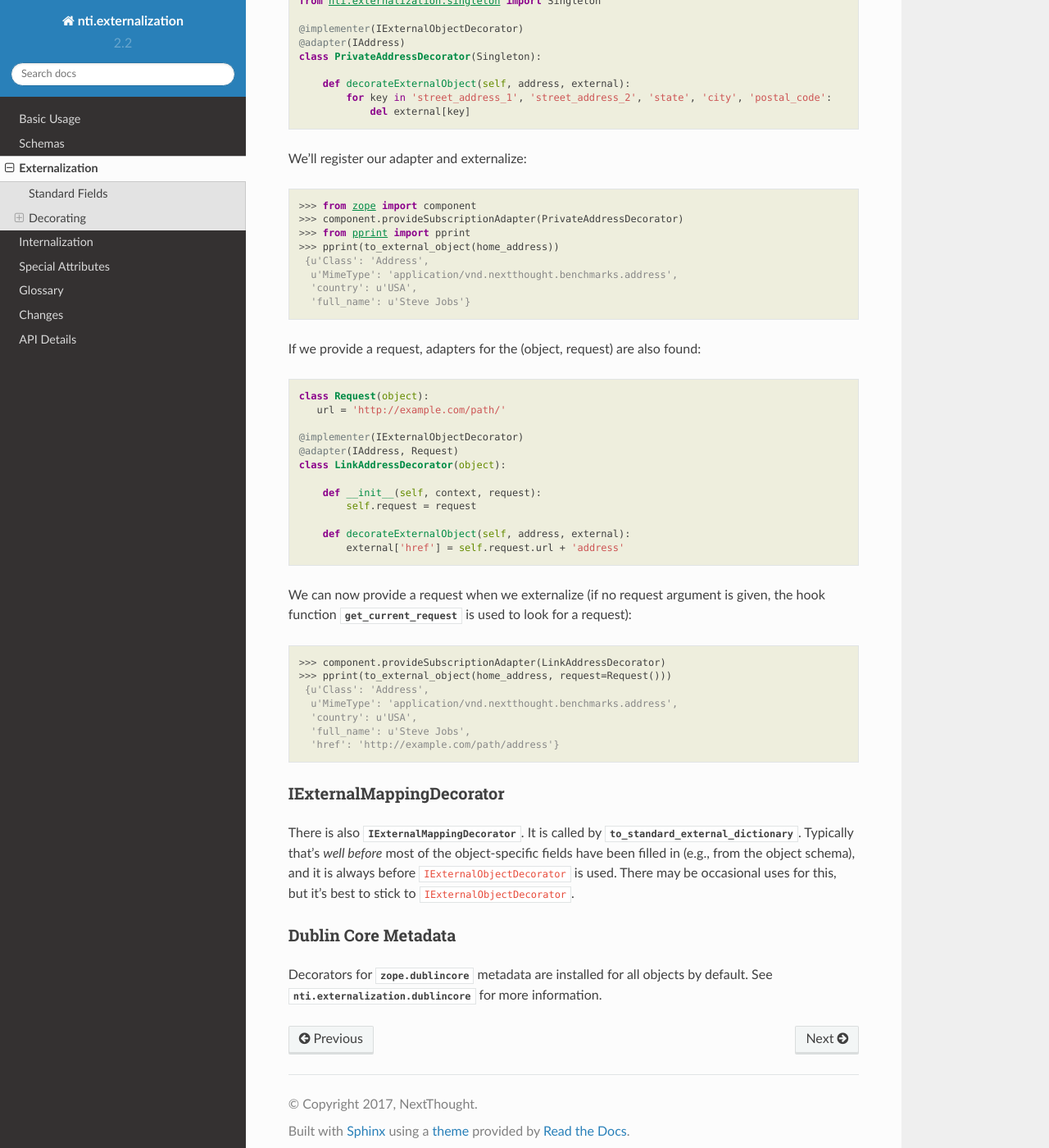
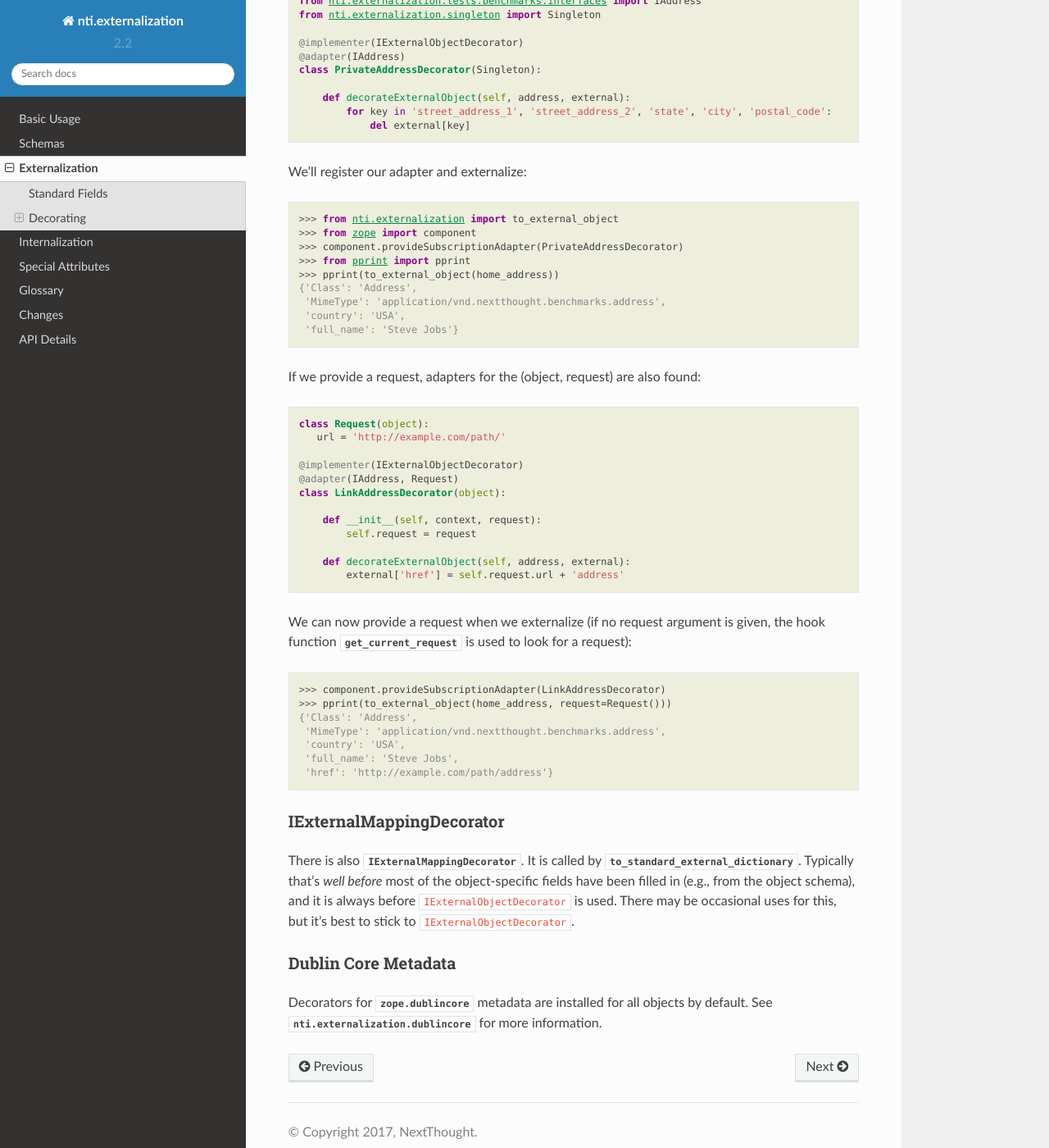
Before and after one commit to OpenNTI/nti.externalization, a Sphinx documentation site: the page built from docs/externalization.rst, in a window 1280 px wide and 1400 px high, scrolled down 1210 px. Shown: the whole window at 82% size. Built offline with Sphinx 7.4.7 and the Read the Docs theme 2.0.0, drawn with Linux system fonts in a browser that asks for light colours; some of the changed text lies outside the part shown.

Commit message:
Fix externalization.rst for sphinx-ext-doctest.

```diff
--- a/docs/externalization.rst
+++ b/docs/externalization.rst
@@ -40,6 +40,7 @@
 
 
    >>> import nti.externalization.tests.benchmarks
+   >>> from zope.configuration import xmlconfig
    >>> _ = xmlconfig.file('configure.zcml', nti.externalization.tests.benchmarks)
    >>> from nti.externalization.tests.benchmarks.objects import Address
    >>> from nti.externalization.tests.benchmarks.objects import UserProfile
@@ -57,7 +58,7 @@
 users to meet security concerns. Notice that decorators are usually
 stateless, so it is faster to make them inherit from `.Singleton`.
 
-.. code-block:: python
+.. testcode::
 
    from zope.interface import implementer
    from zope.component import adapter
@@ -77,20 +78,24 @@
 
 We'll register our adapter and externalize:
 
+.. doctest::
+   :pyversion: > 3.3
+
+   >>> from nti.externalization import to_external_object
    >>> from zope import component
    >>> component.provideSubscriptionAdapter(PrivateAddressDecorator)
    >>> from pprint import pprint
    >>> pprint(to_external_object(home_address))
-    {u'Class': 'Address',
-     u'MimeType': 'application/vnd.nextthought.benchmarks.address',
-     'country': u'USA',
-     'full_name': u'Steve Jobs'}
+   {'Class': 'Address',
+    'MimeType': 'application/vnd.nextthought.benchmarks.address',
+    'country': 'USA',
+    'full_name': 'Steve Jobs'}
 
 
 If we provide a request, adapters for the (object, request) are also
 found:
 
-.. code-block:: python
+.. testcode::
 
    class Request(object):
       url = 'http://example.com/path/'
```
Also changed, not shown: other parts of docs/externalization.rst (+8 -5 lines), 2 other files.
